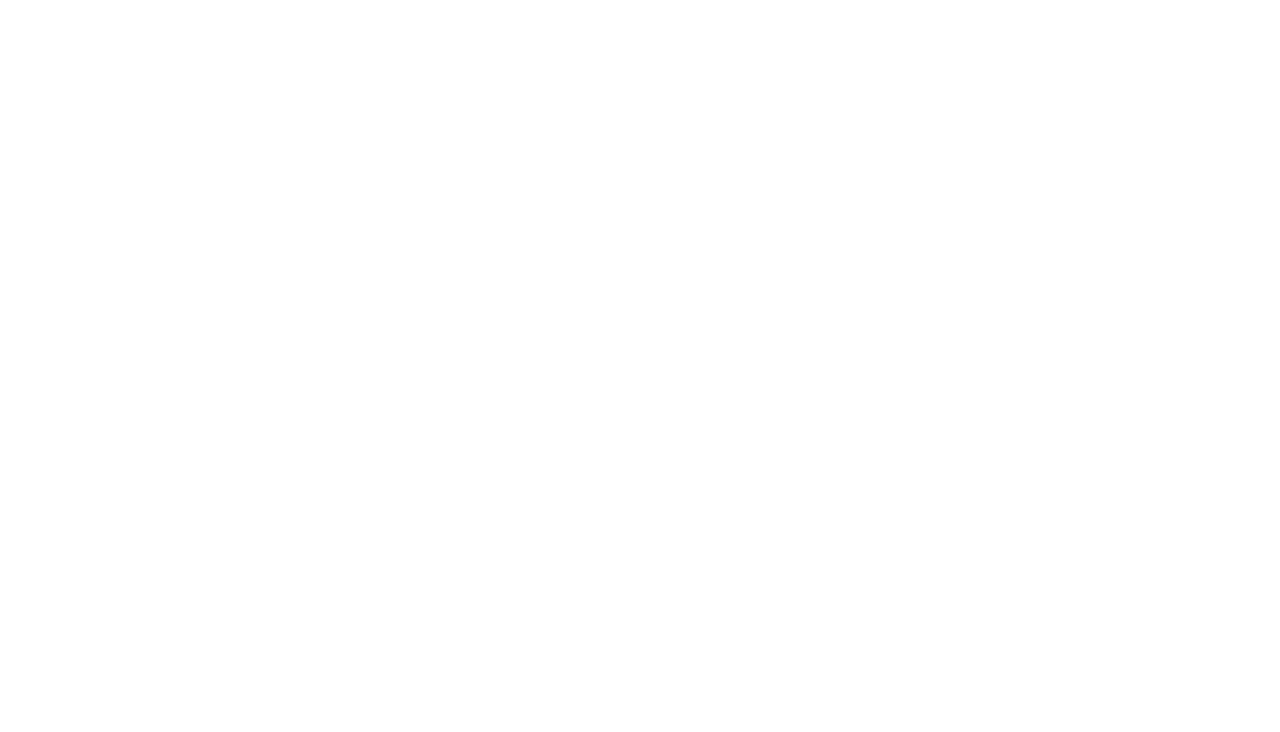
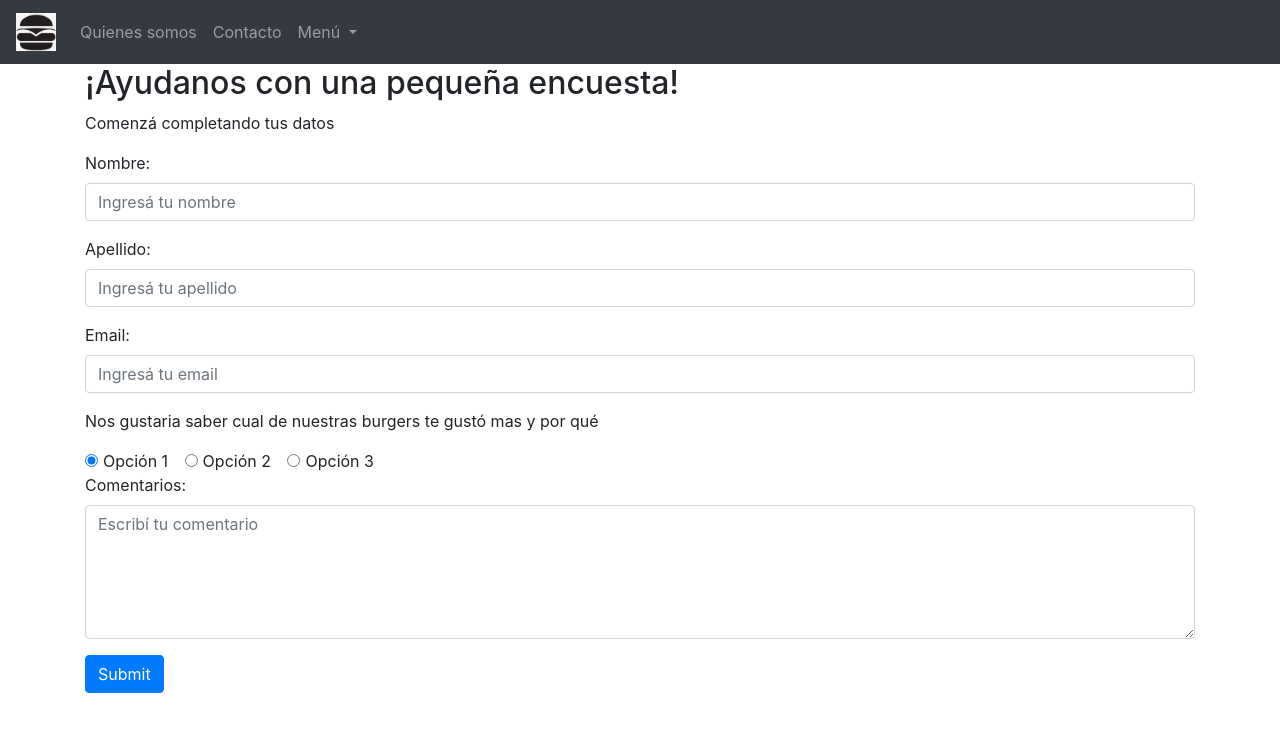
Before and after one commit to emaabraham/Bootstrap, a plain HTML site: page pages/contacto.html in a window 1280 px wide. Drawn offline with nearby package versions, Linux system fonts and the light colour scheme.

Commit message:
segunda seccion

```diff
--- a/pages/contacto.html
+++ b/pages/contacto.html
@@ -0,0 +1,95 @@
+<!DOCTYPE html>
+<html lang="es">
+<head>
+    <meta charset="UTF-8">
+    <meta http-equiv="X-UA-Compatible" content="IE=edge">
+    <meta name="viewport" content="width=device-width, initial-scale=1.0">
+    <title>Document</title>
+    <link rel="stylesheet" href="https://cdn.jsdelivr.net/npm/bootstrap@4.0.0/dist/css/bootstrap.min.css" integrity="sha384-Gn5384xqQ1aoWXA+058RXPxPg6fy4IWvTNh0E263XmFcJlSAwiGgFAW/dAiS6JXm" crossorigin="anonymous">
+    <link rel="stylesheet" href="https://cdnjs.cloudflare.com/ajax/libs/font-awesome/6.1.1/css/all.min.css" integrity="sha512-KfkfwYDsLkIlwQp6LFnl8zNdLGxu9YAA1QvwINks4PhcElQSvqcyVLLD9aMhXd13uQjoXtEKNosOWaZqXgel0g==" crossorigin="anonymous" referrerpolicy="no-referrer" />
+<style>
+.carousel-inner img {
+    width: 100%;
+    height: 100%;
+}
+
+.footer {
+    color: whitesmoke;
+    width: 100%;
+
+}
+
+
+</style>
+
+</head>
+
+<body>
+    <nav class="navbar navbar-expand-sm bg-dark navbar-dark">
+        <a class="navbar-brand" href="..//index.html"><img src="../img/burgerlogo.png" alt="Logo" style="width:40px;"></a>
+        <ul class="navbar-nav">
+        <li class="nav-item">
+            <a class="nav-link" href="#">Quienes somos</a>
+        </li>
+        <li class="nav-item">
+            <a class="nav-link" href="..//pages/contacto.html">Contacto</a>
+        </li>
+
+        <li class="nav-item dropdown">
+            <a class="nav-link dropdown-toggle" href="#" id="navbardrop" data-toggle="dropdown">
+            Menú
+            </a>
+            <div class="dropdown-menu">
+            <a class="dropdown-item" href="#">Hamburguesas</a>
+            <a class="dropdown-item" href="#">Sandwiches</a>
+            <a class="dropdown-item" href="#">Papas Fritas</a>
+            </div>
+        </li>
+        </ul>
+    </nav>
+
+    <div class="container">
+        <h2>¡Ayudanos con una pequeña encuesta!</h2>
+        <p>Comenzá completando tus datos</p>
+        <form action="/action_page.php">
+        <div class="form-group">
+            <label for="usr">Nombre:</label>
+            <input type="text" class="form-control" placeholder="Ingresá tu nombre" id="usr">
+        </div>
+        <div class="form-group">
+            <label for="pwd">Apellido:</label>
+            <input type="password" class="form-control" placeholder="Ingresá tu apellido" id="pwd">
+        </div>
+        <div class="form-group">
+            <label for="email">Email:</label>
+            <input type="email" class="form-control" placeholder="Ingresá tu email" id="email">
+        </div>
+        <p>Nos gustaria saber cual de nuestras burgers te gustó mas y por qué</p>
+<form action="/action_page.php">
+    <div class="form-check-inline">
+    <label class="form-check-label" for="radio1">
+        <input type="radio" class="form-check-input" id="radio1" name="optradio" value="option1" checked>Opción 1
+    </label>
+    </div>
+    <div class="form-check-inline">
+    <label class="form-check-label" for="radio2">
+        <input type="radio" class="form-check-input" id="radio2" name="optradio" value="option2">Opción 2
+    </label>
+    </div>
+    <div class="form-check-inline">
+    <label class="form-check-label">
+        <input type="radio" class="form-check-input">Opción 3
+    </label>
+    </div>
+</form>
+        <form action="/action_page.php">
+            <div class="form-group">
+            <label for="comment">Comentarios:</label>
+            <textarea class="form-control" rows="5" placeholder="Escribí tu comentario" id="comment" name="text"></textarea>
+            </div>
+            <button type="submit" class="btn btn-primary">Submit</button>
+        </form>
+        </form>
+    </div>
+</body>
+</html>
```
Also changed, not shown: index.html (+10 -12 lines).
